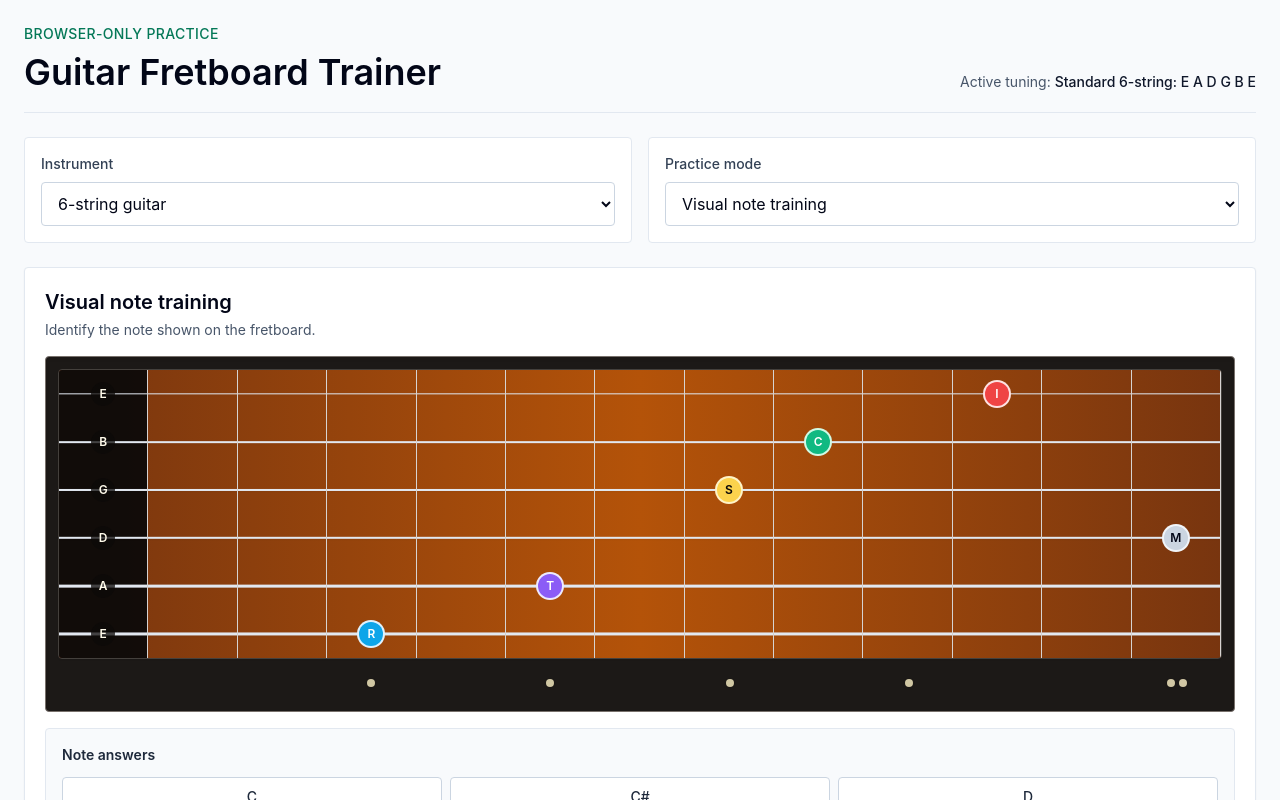
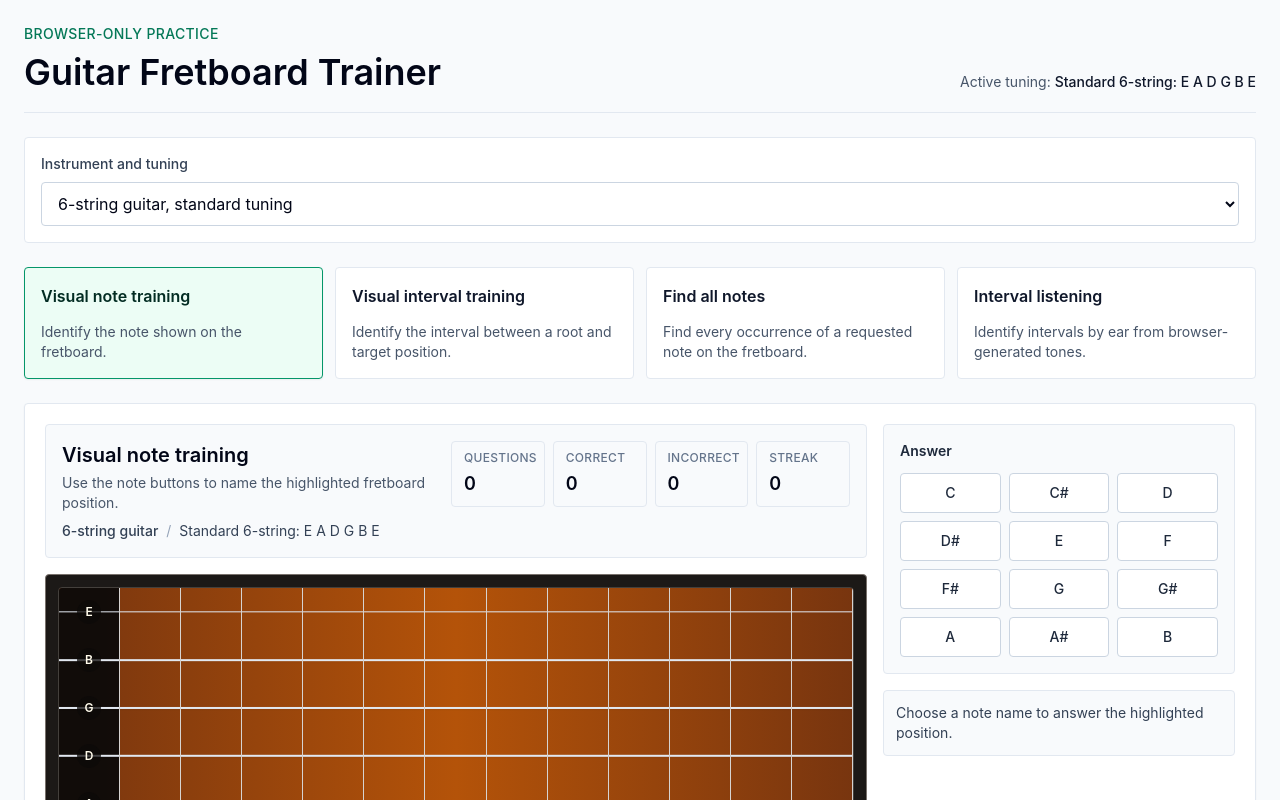
Before and after one commit to ckrohn/fretboard-trainer, a React (Vite) app: page / in a window 1280 px wide. Shown: the top 800 px of the page. Built offline with nearby package versions, Linux system fonts and the light colour scheme.

Commit message:
Implement mode selector and practice layout

```diff
--- a/src/App.tsx
+++ b/src/App.tsx
@@ -2,17 +2,16 @@ import { useMemo, useState } from "react";
 import { AnswerPanel } from "./components/answers/AnswerPanel";
 import { Fretboard } from "./components/fretboard/Fretboard";
 import { PracticeLayout } from "./components/layout/PracticeLayout";
-import { ModeSelector } from "./components/settings/ModeSelector";
+import { FeedbackPanel } from "./components/layout/FeedbackPanel";
+import { ModeSelector } from "./components/ModeSelector";
 import { InstrumentSelector } from "./components/settings/InstrumentSelector";
 import { getFretboardCells } from "./music/fretboard";
-import {
-  getDefaultTuningForInstrument,
-  getStringNumbersForTuning
-} from "./music/instruments";
+import { getDefaultTuningForInstrument, getStringNumbersForTuning } from "./music/instruments";
+import { ALL_TUNINGS, getTuningById } from "./music/tunings";
 import { PRACTICE_MODES } from "./modes";
 import { DEFAULT_SETTINGS } from "./state/settingsStore";
-import type { FretboardMarker, InstrumentType } from "./types/music";
-import type { PracticeModeId } from "./types/modes";
+import type { FretboardMarker, InstrumentType, StringNumber, Tuning } from "./types/music";
+import type { FeedbackStatus, PracticeModeId, SessionStats } from "./types/modes";
 
 const SAMPLE_MARKERS: FretboardMarker[] = [
   { stringNumber: 6, fret: 3, type: "root" },
@@ -20,29 +19,100 @@ const SAMPLE_MARKERS: FretboardMarker[] = [
   { stringNumber: 3, fret: 7, type: "selected" },
   { stringNumber: 2, fret: 8, type: "correct" },
   { stringNumber: 1, fret: 10, type: "incorrect" },
-  { stringNumber: 4, fret: 12, type: "missed" }
+  { stringNumber: 4, fret: 12, type: "missed" },
+  { stringNumber: 7, fret: 1, type: "selected" }
 ];
 
+const MODE_FEEDBACK: Record<PracticeModeId, { status: FeedbackStatus; message: string }> = {
+  visualNote: {
+    status: "neutral",
+    message: "Choose a note name to answer the highlighted position."
+  },
+  visualInterval: {
+    status: "neutral",
+    message: "Choose the interval between the root and target markers."
+  },
+  findNotes: {
+    status: "neutral",
+    message: "Placeholder mode: select all matching notes when generation is added."
+  },
+  intervalListening: {
+    status: "neutral",
+    message: "Placeholder mode: audio playback will be added later."
+  }
+};
+
+const SESSION_STATS: SessionStats = {
+  totalQuestions: 0,
+  correct: 0,
+  incorrect: 0,
+  currentStreak: 0
+};
+
+const getInstrumentLabel = (instrumentType: InstrumentType): string =>
+  instrumentType === "sevenStringGuitar" ? "7-string guitar" : "6-string guitar";
+
+const getPracticeMarkers = (
+  modeId: PracticeModeId,
+  selectedStrings: readonly StringNumber[]
+): FretboardMarker[] => {
+  if (modeId === "intervalListening") {
+    return [];
+  }
+
+  if (modeId === "visualNote") {
+    return SAMPLE_MARKERS.filter((marker) => marker.type === "root");
+  }
+
+  return SAMPLE_MARKERS.filter((marker) => selectedStrings.includes(marker.stringNumber));
+};
+
 export default function App() {
+  const initialTuning = getDefaultTuningForInstrument(DEFAULT_SETTINGS.instrumentType);
+  const [modeId, setModeId] = useState<PracticeModeId>(DEFAULT_SETTINGS.modeId);
   const [instrumentType, setInstrumentType] = useState<InstrumentType>(
-    DEFAULT_SETTINGS.instrumentType
+    initialTuning.instrumentType
   );
-  const [modeId, setModeId] = useState<PracticeModeId>(DEFAULT_SETTINGS.modeId);
-
-  const activeTuning = useMemo(
-    () => getDefaultTuningForInstrument(instrumentType),
-    [instrumentType]
+  const [activeTuning, setActiveTuning] = useState<Tuning>(initialTuning);
+  const [selectedStrings, setSelectedStrings] = useState<StringNumber[]>(
+    getStringNumbersForTuning(initialTuning)
   );
 
   const activeMode = PRACTICE_MODES.find((mode) => mode.id === modeId);
-  const activeSelectedStrings = getStringNumbersForTuning(activeTuning);
-  const activeCells = getFretboardCells(
-    activeTuning,
-    0,
-    12,
-    activeSelectedStrings,
-    "sharps"
+  const activeCells = useMemo(
+    () => getFretboardCells(activeTuning, 0, 12, selectedStrings, "sharps"),
+    [activeTuning, selectedStrings]
   );
+
+  const handleTuningChange = (tuningId: string) => {
+    const nextTuning = getTuningById(tuningId);
+    setActiveTuning(nextTuning);
+    setInstrumentType(nextTuning.instrumentType);
+    setSelectedStrings(getStringNumbersForTuning(nextTuning));
+  };
+
+  const practiceContent =
+    modeId === "intervalListening" ? (
+      <div className="flex min-h-[18rem] items-center justify-center rounded border border-dashed border-slate-300 bg-slate-50 p-6 text-center text-sm text-slate-600">
+        Interval listening practice will use Web Audio controls here.
+      </div>
+    ) : (
+      <Fretboard
+        tuning={activeTuning}
+        cells={activeCells}
+        selectedStrings={selectedStrings}
+        startFret={0}
+        endFret={12}
+        markers={getPracticeMarkers(modeId, selectedStrings)}
+        showNoteNames={modeId === "findNotes"}
+        showStringNames
+        showFretNumbers={false}
+        highStringOnTop
+        onCellClick={(cell) => console.info("Fretboard cell", cell)}
+      />
+    );
+
+  const feedback = MODE_FEEDBACK[modeId];
 
   return (
     <main className="min-h-screen bg-slate-50 text-slate-950">
@@ -57,40 +127,28 @@ export default function App() {
             </h1>
           </div>
           <div className="text-sm text-slate-600">
-            Active tuning:{" "}
-            <span className="font-medium text-slate-900">{activeTuning.label}</span>
+            Active tuning: <span className="font-medium text-slate-900">{activeTuning.label}</span>
           </div>
         </header>
 
-        <section className="grid gap-4 md:grid-cols-[minmax(0,1fr)_minmax(0,1fr)]">
-          <InstrumentSelector
-            instrumentType={instrumentType}
-            onInstrumentTypeChange={setInstrumentType}
-          />
-          <ModeSelector modeId={modeId} onModeChange={setModeId} />
-        </section>
+        <InstrumentSelector
+          activeTuningId={activeTuning.id}
+          tunings={ALL_TUNINGS}
+          onTuningChange={handleTuningChange}
+        />
+
+        <ModeSelector modeId={modeId} onModeChange={setModeId} />
 
         <PracticeLayout
           title={activeMode?.label ?? "Practice"}
-          description={activeMode?.description ?? "Select a practice mode."}
-        >
-          <Fretboard
-            tuning={activeTuning}
-            cells={activeCells}
-            selectedStrings={activeSelectedStrings}
-            startFret={0}
-            endFret={12}
-            markers={SAMPLE_MARKERS.filter((marker) =>
-              activeSelectedStrings.includes(marker.stringNumber)
-            )}
-            showNoteNames={false}
-            showStringNames
-            showFretNumbers={false}
-            highStringOnTop
-            onCellClick={(cell) => console.info("Fretboard cell", cell)}
-          />
-          <AnswerPanel modeId={modeId} />
-        </PracticeLayout>
+          instructions={activeMode?.instructions ?? "Select a practice mode."}
+          instrumentLabel={getInstrumentLabel(instrumentType)}
+          tuning={activeTuning}
+          stats={SESSION_STATS}
+          practiceContent={practiceContent}
+          answerArea={<AnswerPanel modeId={modeId} />}
+          feedbackArea={<FeedbackPanel status={feedback.status} message={feedback.message} />}
+        />
       </div>
     </main>
   );
--- /dev/null
+++ b/src/components/ModeSelector.tsx
@@ -0,0 +1,34 @@
+import { PRACTICE_MODES } from "../modes";
+import type { PracticeModeId } from "../types/modes";
+
+type ModeSelectorProps = {
+  modeId: PracticeModeId;
+  onModeChange: (modeId: PracticeModeId) => void;
+};
+
+export function ModeSelector({ modeId, onModeChange }: ModeSelectorProps) {
+  return (
+    <section className="grid gap-3 sm:grid-cols-2 xl:grid-cols-4" aria-label="Practice modes">
+      {PRACTICE_MODES.map((mode) => {
+        const isSelected = mode.id === modeId;
+
+        return (
+          <button
+            className={`flex min-h-28 flex-col items-start justify-between rounded border p-4 text-left transition focus:outline-none focus:ring-2 focus:ring-emerald-200 ${
+              isSelected
+                ? "border-emerald-600 bg-emerald-50 text-emerald-950 shadow-sm"
+                : "border-slate-200 bg-white text-slate-900 hover:border-emerald-400 hover:bg-emerald-50/50"
+            }`}
+            key={mode.id}
+            type="button"
+            aria-pressed={isSelected}
+            onClick={() => onModeChange(mode.id)}
+          >
+            <span className="text-base font-semibold">{mode.label}</span>
+            <span className="mt-2 text-sm text-slate-600">{mode.description}</span>
+          </button>
+        );
+      })}
+    </section>
+  );
+}
--- a/src/components/answers/AnswerPanel.tsx
+++ b/src/components/answers/AnswerPanel.tsx
@@ -1,4 +1,5 @@
 import { IntervalAnswerPanel } from "./IntervalAnswerPanel";
+import { MultiSelectSubmitPanel } from "./MultiSelectSubmitPanel";
 import { NoteAnswerPanel } from "./NoteAnswerPanel";
 import type { PracticeModeId } from "../../types/modes";
 
@@ -7,9 +8,13 @@ type AnswerPanelProps = {
 };
 
 export function AnswerPanel({ modeId }: AnswerPanelProps) {
-  return modeId === "visualInterval" ? (
-    <IntervalAnswerPanel />
-  ) : (
-    <NoteAnswerPanel />
-  );
+  if (modeId === "visualInterval" || modeId === "intervalListening") {
+    return <IntervalAnswerPanel />;
+  }
+
+  if (modeId === "findNotes") {
+    return <MultiSelectSubmitPanel />;
+  }
+
+  return <NoteAnswerPanel />;
 }
--- a/src/components/answers/IntervalAnswerPanel.tsx
+++ b/src/components/answers/IntervalAnswerPanel.tsx
@@ -2,9 +2,8 @@ import { SIMPLE_INTERVALS } from "../../music/intervals";
 
 export function IntervalAnswerPanel() {
   return (
-    <div className="rounded border border-slate-200 bg-slate-50 p-4">
-      <h3 className="text-sm font-semibold text-slate-800">Interval answers</h3>
-      <div className="mt-3 grid grid-cols-3 gap-2">
+    <div>
+      <div className="grid grid-cols-3 gap-2">
         {SIMPLE_INTERVALS.map((interval) => (
           <button
             className="h-10 rounded border border-slate-300 bg-white text-sm font-medium text-slate-800 transition hover:border-emerald-500 hover:text-emerald-700"
--- a/src/components/answers/NoteAnswerPanel.tsx
+++ b/src/components/answers/NoteAnswerPanel.tsx
@@ -2,9 +2,7 @@ import { SHARP_NOTE_NAMES } from "../../music/notes";
 
 export function NoteAnswerPanel() {
   return (
-    <div className="rounded border border-slate-200 bg-slate-50 p-4">
-      <h3 className="text-sm font-semibold text-slate-800">Note answers</h3>
-      <div className="mt-3 grid grid-cols-3 gap-2">
+    <div className="grid grid-cols-3 gap-2">
       {SHARP_NOTE_NAMES.map((noteName) => (
         <button
           className="h-10 rounded border border-slate-300 bg-white text-sm font-medium text-slate-800 transition hover:border-emerald-500 hover:text-emerald-700"
@@ -15,6 +13,5 @@ export function NoteAnswerPanel() {
         </button>
       ))}
     </div>
-    </div>
   );
 }
--- a/src/components/layout/FeedbackPanel.tsx
+++ b/src/components/layout/FeedbackPanel.tsx
@@ -1,7 +1,20 @@
-export function FeedbackPanel() {
+import type { FeedbackStatus } from "../../types/modes";
+
+type FeedbackPanelProps = {
+  status: FeedbackStatus;
+  message: string;
+};
+
+const statusClasses: Record<FeedbackStatus, string> = {
+  neutral: "border-slate-200 bg-slate-50 text-slate-700",
+  correct: "border-emerald-200 bg-emerald-50 text-emerald-800",
+  incorrect: "border-red-200 bg-red-50 text-red-800"
+};
+
+export function FeedbackPanel({ status, message }: FeedbackPanelProps) {
   return (
-    <div className="rounded border border-slate-200 bg-slate-50 p-3 text-sm text-slate-600">
-      Feedback will appear after answers are submitted.
+    <div className={`rounded border p-3 text-sm ${statusClasses[status]}`} role="status">
+      {message}
     </div>
   );
 }
--- a/src/components/layout/PracticeLayout.tsx
+++ b/src/components/layout/PracticeLayout.tsx
@@ -1,23 +1,59 @@
 import type { ReactNode } from "react";
+import type { SessionStats } from "../../types/modes";
+import type { Tuning } from "../../types/music";
+import { FeedbackPanel } from "./FeedbackPanel";
+import { SessionHeader } from "./SessionHeader";
 
 type PracticeLayoutProps = {
   title: string;
-  description: string;
-  children: ReactNode;
+  instructions: string;
+  instrumentLabel: string;
+  tuning: Tuning;
+  stats: SessionStats;
+  practiceContent: ReactNode;
+  answerArea: ReactNode;
+  feedbackArea: ReactNode;
 };
 
 export function PracticeLayout({
   title,
-  description,
-  children
+  instructions,
+  instrumentLabel,
+  tuning,
+  stats,
+  practiceContent,
+  answerArea,
+  feedbackArea
 }: PracticeLayoutProps) {
   return (
-    <section className="flex flex-col gap-4 rounded border border-slate-200 bg-white p-4 shadow-sm sm:p-5">
-      <div className="flex flex-col gap-1">
-        <h2 className="text-xl font-semibold text-slate-950">{title}</h2>
-        <p className="text-sm text-slate-600">{description}</p>
+    <section className="grid gap-4 rounded border border-slate-200 bg-white p-4 shadow-sm sm:p-5 xl:grid-cols-[minmax(0,1fr)_22rem]">
+      <div className="flex min-w-0 flex-col gap-4">
+        <div className="flex flex-col gap-3 rounded border border-slate-200 bg-slate-50 p-4 lg:flex-row lg:items-start lg:justify-between">
+          <div className="min-w-0">
+            <h2 className="text-xl font-semibold text-slate-950">{title}</h2>
+            <p className="mt-1 text-sm text-slate-600">{instructions}</p>
+            <p className="mt-2 text-sm text-slate-700">
+              <span className="font-medium">{instrumentLabel}</span>
+              <span className="mx-2 text-slate-400">/</span>
+              <span>{tuning.label}</span>
+            </p>
+          </div>
+          <div className="w-full lg:w-[28rem]">
+            <SessionHeader stats={stats} />
+          </div>
+        </div>
+        <div>{practiceContent}</div>
       </div>
-      <div className="flex flex-col gap-4">{children}</div>
+
+      <aside className="flex min-w-0 flex-col gap-4">
+        <div className="rounded border border-slate-200 bg-slate-50 p-4">
+          <h3 className="text-sm font-semibold text-slate-800">Answer</h3>
+          <div className="mt-3">{answerArea}</div>
+        </div>
+        {feedbackArea}
+      </aside>
     </section>
   );
 }
+
+export const DefaultFeedbackPanel = FeedbackPanel;
--- a/src/components/layout/SessionHeader.tsx
+++ b/src/components/layout/SessionHeader.tsx
@@ -1,7 +1,27 @@
+import type { SessionStats } from "../../types/modes";
+
 type SessionHeaderProps = {
-  title: string;
+  stats: SessionStats;
 };
 
-export function SessionHeader({ title }: SessionHeaderProps) {
-  return <h2 className="text-lg font-semibold text-slate-950">{title}</h2>;
+export function SessionHeader({ stats }: SessionHeaderProps) {
+  const items = [
+    { label: "Questions", value: stats.totalQuestions },
+    { label: "Correct", value: stats.correct },
+    { label: "Incorrect", value: stats.incorrect },
+    { label: "Streak", value: stats.currentStreak }
+  ];
+
+  return (
+    <div className="grid grid-cols-2 gap-2 sm:grid-cols-4" aria-label="Session stats">
+      {items.map((item) => (
+        <div className="rounded border border-slate-200 bg-slate-50 px-3 py-2" key={item.label}>
+          <div className="text-xs font-medium uppercase tracking-wide text-slate-500">
+            {item.label}
+          </div>
+          <div className="mt-1 text-lg font-semibold text-slate-950">{item.value}</div>
+        </div>
+      ))}
+    </div>
+  );
 }
--- a/src/components/settings/InstrumentSelector.tsx
+++ b/src/components/settings/InstrumentSelector.tsx
@@ -1,28 +1,29 @@
-import { INSTRUMENT_OPTIONS } from "../../music/instruments";
-import type { InstrumentType } from "../../types/music";
+import type { Tuning } from "../../types/music";
 
 type InstrumentSelectorProps = {
-  instrumentType: InstrumentType;
-  onInstrumentTypeChange: (instrumentType: InstrumentType) => void;
+  activeTuningId: string;
+  tunings: readonly Tuning[];
+  onTuningChange: (tuningId: string) => void;
 };
 
 export function InstrumentSelector({
-  instrumentType,
-  onInstrumentTypeChange
+  activeTuningId,
+  tunings,
+  onTuningChange
 }: InstrumentSelectorProps) {
   return (
     <label className="flex flex-col gap-2 rounded border border-slate-200 bg-white p-4">
-      <span className="text-sm font-medium text-slate-700">Instrument</span>
+      <span className="text-sm font-medium text-slate-700">Instrument and tuning</span>
       <select
         className="h-11 rounded border border-slate-300 bg-white px-3 text-base text-slate-950 outline-none transition focus:border-emerald-600 focus:ring-2 focus:ring-emerald-100"
-        value={instrumentType}
-        onChange={(event) =>
-          onInstrumentTypeChange(event.target.value as InstrumentType)
-        }
+        value={activeTuningId}
+        onChange={(event) => onTuningChange(event.target.value)}
       >
-        {INSTRUMENT_OPTIONS.map((instrument) => (
-          <option key={instrument.type} value={instrument.type}>
-            {instrument.label}
+        {tunings.map((tuning) => (
+          <option key={tuning.id} value={tuning.id}>
+            {tuning.instrumentType === "sevenStringGuitar"
+              ? "7-string guitar, standard tuning"
+              : "6-string guitar, standard tuning"}
           </option>
         ))}
       </select>
--- a/src/modes/index.ts
+++ b/src/modes/index.ts
@@ -4,11 +4,25 @@ export const PRACTICE_MODES: PracticeMode[] = [
   {
     id: "visualNote",
     label: "Visual note training",
-    description: "Identify the note shown on the fretboard."
+    description: "Identify the note shown on the fretboard.",
+    instructions: "Use the note buttons to name the highlighted fretboard position."
   },
   {
     id: "visualInterval",
     label: "Visual interval training",
-    description: "Identify the interval between a root and target position."
+    description: "Identify the interval between a root and target position.",
+    instructions: "Compare the marked root and target notes, then choose the interval."
+  },
+  {
+    id: "findNotes",
+    label: "Find all notes",
+    description: "Find every occurrence of a requested note on the fretboard.",
+    instructions: "Select all matching fretboard positions, then submit your answer."
+  },
+  {
+    id: "intervalListening",
+    label: "Interval listening",
+    description: "Identify intervals by ear from browser-generated tones.",
+    instructions: "Listen to the notes, then choose the interval you hear."
   }
 ];
```
Also changed, not shown: src/components/answers/MultiSelectSubmitPanel.tsx (+8 -2 lines), src/types/modes.ts (+15 -1 lines). Lines whose indentation alone changed are shown as unchanged.
